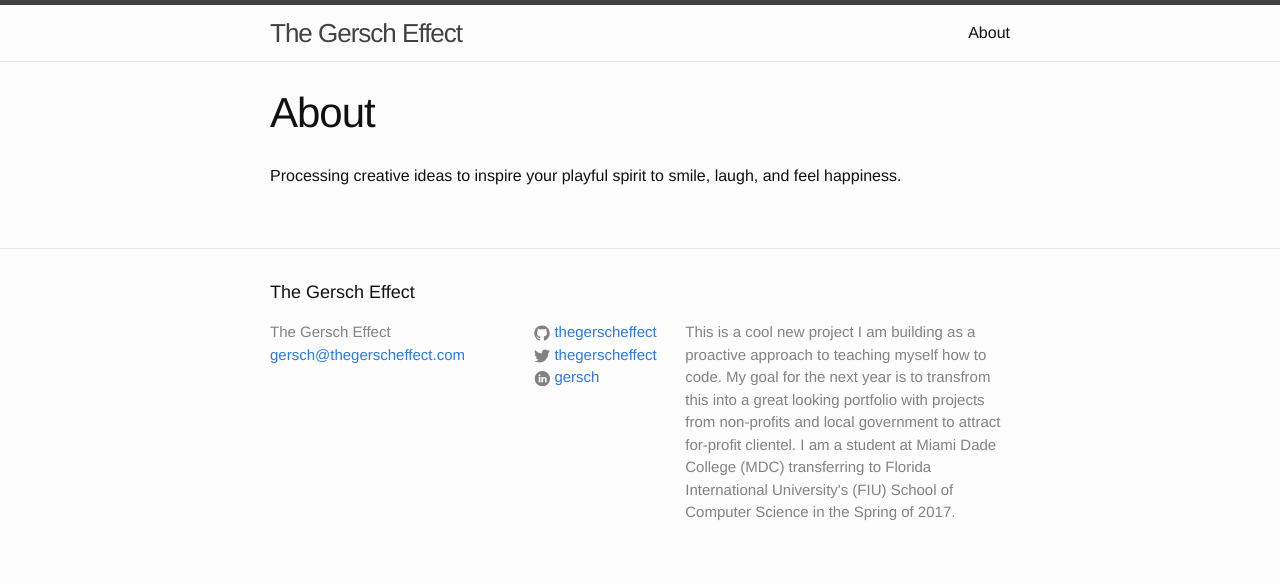
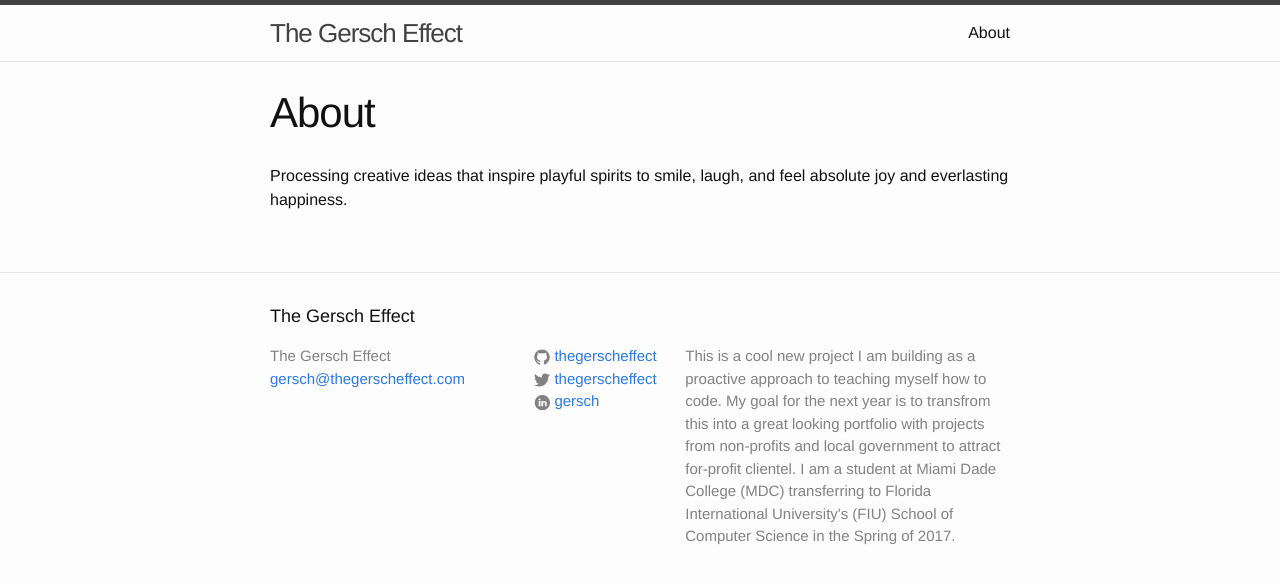
Before and after one commit to thegerscheffect/thegerscheffect.github.io, a Jekyll site: the page built from about.md, in a window 1280 px wide. Shown: the top 584 px of the page. Built offline with Jekyll 4.4.1, drawn with Linux system fonts in a browser that asks for light colours.

Commit message:
changed about.md content

```diff
--- a/about.md
+++ b/about.md
@@ -4,4 +4,4 @@
 permalink: /about/
 ---
 
-Processing creative ideas to inspire your playful spirit to smile, laugh, and feel happiness.
+Processing creative ideas that inspire playful spirits to smile, laugh, and feel absolute joy and everlasting happiness.
```
